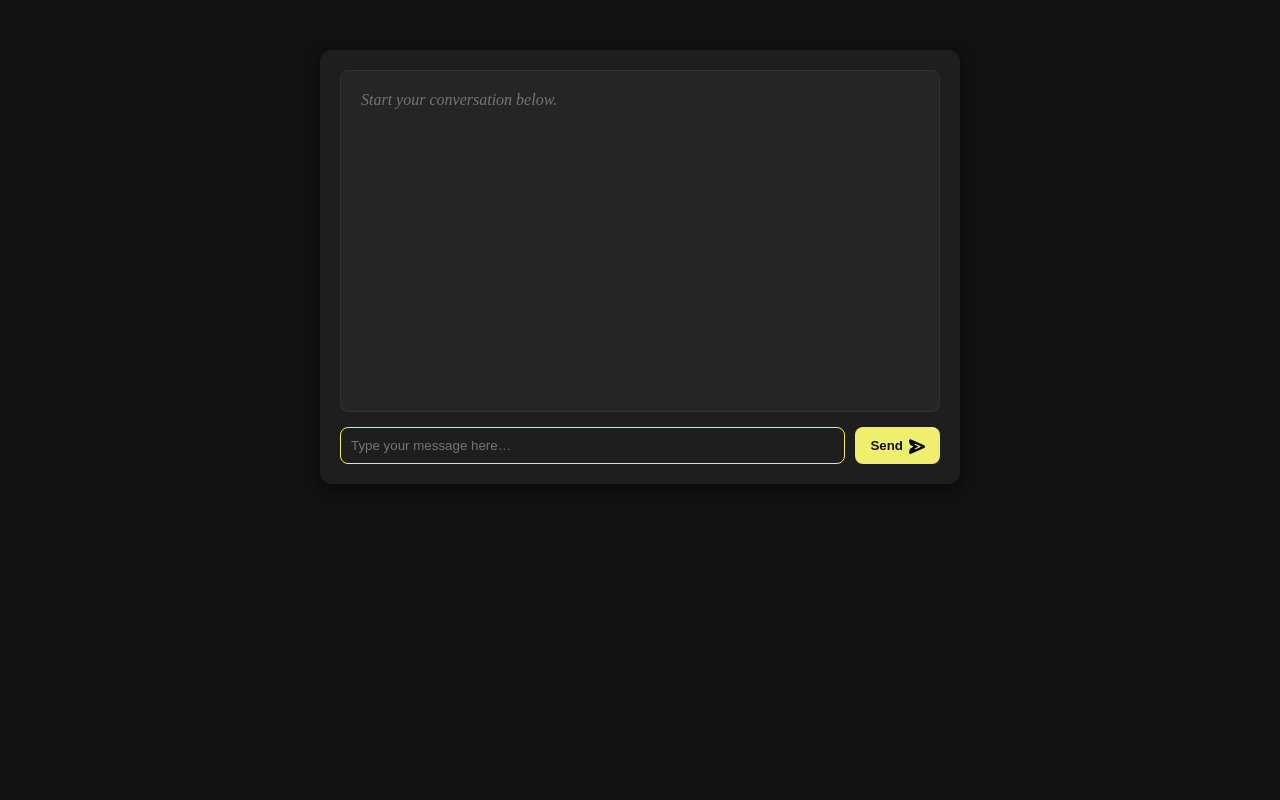
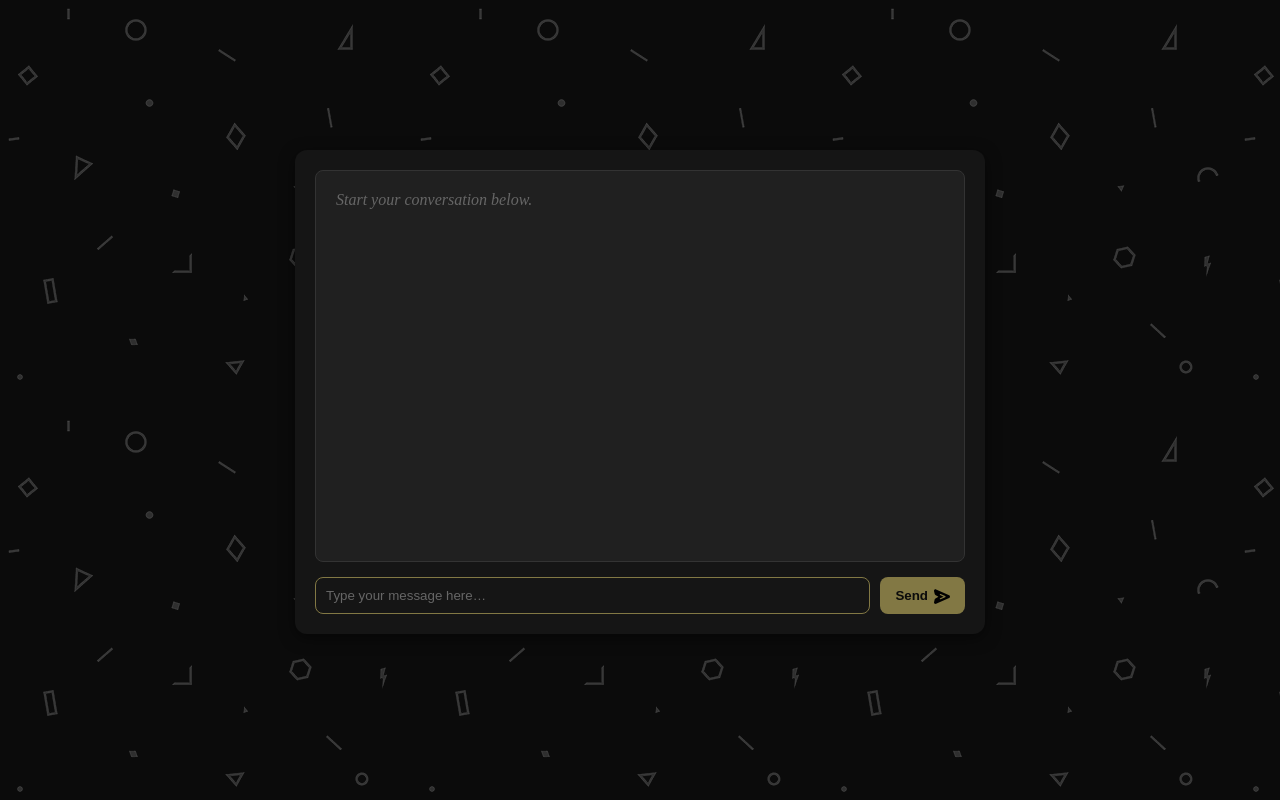
Before and after one commit to ikajdan/llem, a Flask app: page / in a window 1280 px wide. Run offline with Flask 3, Linux system fonts and the light colour scheme.

Commit message:
Add a custom background

```diff
--- a/app/app.py
+++ b/app/app.py
@@ -2,6 +2,9 @@ import logging
 
 from flask import Flask, jsonify, render_template, request
 from transformers import AutoModelForCausalLM, AutoTokenizer
+
+logging.basicConfig(level=logging.INFO)
+logger = logging.getLogger(__name__)
 
 app = Flask(__name__)
 
@@ -10,9 +13,6 @@ device = "cpu"
 
 tokenizer = AutoTokenizer.from_pretrained(checkpoint)
 model = AutoModelForCausalLM.from_pretrained(checkpoint).to(device)
-
-logging.basicConfig(level=logging.INFO)
-logger = logging.getLogger(__name__)
 
 
 @app.route("/")
--- a/app/static/style.css
+++ b/app/static/style.css
@@ -1,15 +1,15 @@
 :root {
-    --main-color: #f0ee6d;
-    --background-dark: #121212;
-    --background-medium: #1e1e1e;
-    --background-light: #252525;
-    --text-light: #e0e0e0;
-    --text-muted: #757575;
+    --main-color: #827844;
+    --background-dark: #0b0b0b;
+    --background-medium: #151515;
+    --background-light: #202020;
+    --text-light: #acacac;
+    --text-muted: #666;
     --border-color: #333;
     --border-radius: 8px;
     --shadow: 0 4px 15px rgba(0, 0, 0, 0.5);
-    --button-hover: #b6b44a;
-    --button-disabled: #7a7931;
+    --button-hover: #9b8f50;
+    --button-disabled: #514c32;
     --spinner-border: #333;
 }
 
@@ -18,6 +18,9 @@ body {
     color: var(--text-light);
     margin: 0;
     padding: 0;
+    background-image: url('bg.png');
+    background-repeat: repeat;
+    background-size: auto;
 }
 
 p {
@@ -26,8 +29,8 @@ p {
 }
 
 .container {
-    max-width: 600px;
-    margin: 50px auto;
+    max-width: 650px;
+    margin: 150px auto;
     background: var(--background-medium);
     padding: 20px;
     border-radius: 12px;
@@ -37,7 +40,7 @@ p {
 #chat-box {
     background: var(--background-light);
     padding: 20px;
-    height: 300px;
+    height: 350px;
     overflow-y: auto;
     border-radius: var(--border-radius);
     margin-bottom: 15px;
@@ -103,12 +106,11 @@ button:hover {
 
 button:disabled {
     background-color: var(--button-disabled);
-    color: #353535;
     cursor: not-allowed;
 }
 
 .spinner {
-    border: 4px solid rgba(255, 255, 255, 0.3);
+    border: 4px solid rgba(255, 255, 255, 0.35);
     border-top: 4px solid var(--main-color);
     border-radius: 50%;
     width: 12px;
@@ -132,10 +134,9 @@ button:disabled {
 #arrow-icon {
     width: 16px;
     height: 16px;
-    fill: currentColor;
 }
 
-/* Webkit (Chrome, Safari) Scrollbar */
+/* Webkit Scrollbar */
 ::-webkit-scrollbar-track {
     background: transparent;
 }
```
Also changed, not shown: app/static/bg.png (added).
